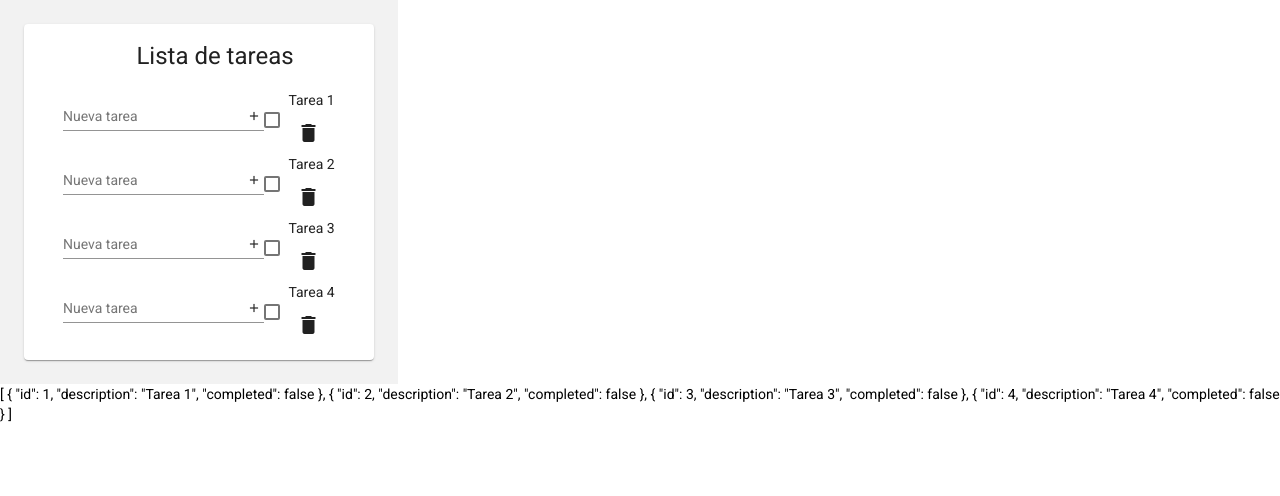
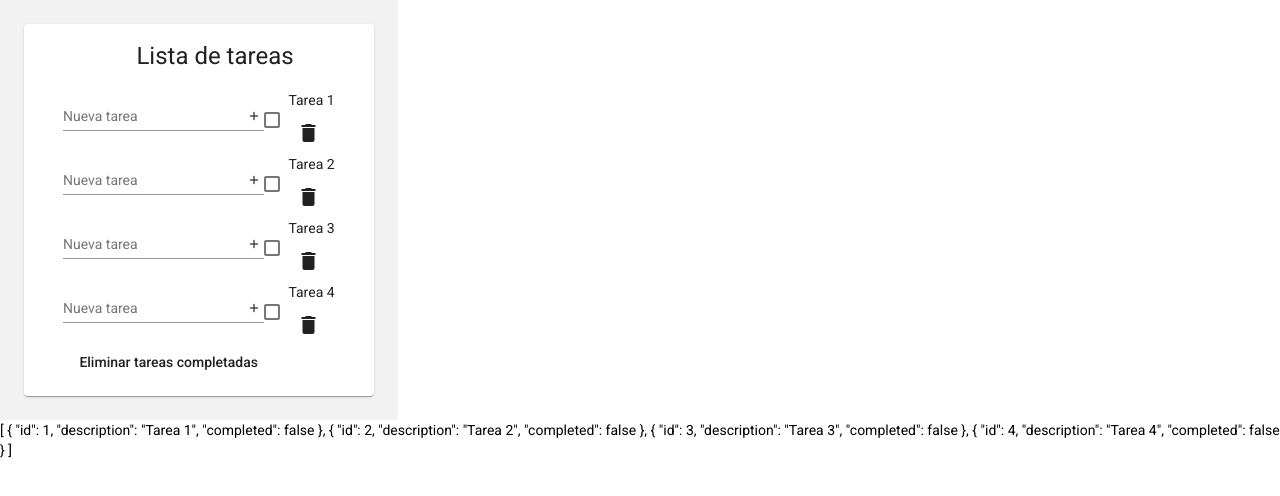
Before and after one commit to Alex-Kiab/Prueba-NgRx, an Angular app: page / in a window 1280 px wide. Shown: the top 496 px of the page. Built offline with nearby package versions, Linux system fonts and the light colour scheme; what @ngrx/store would draw is missing.

Commit message:
refactor: Add clear completed tasks button

```diff
--- a/src/app/pages/main-page/main-page.component.html
+++ b/src/app/pages/main-page/main-page.component.html
@@ -35,6 +35,11 @@
           </mat-checkbox>
         </div>
       </div>
+      <div>
+        <button mat-button (click)="clearCompleted()">
+          Eliminar tareas completadas
+        </button>
+      </div>
     </mat-card-content>
   </mat-card>
 </div>
```
